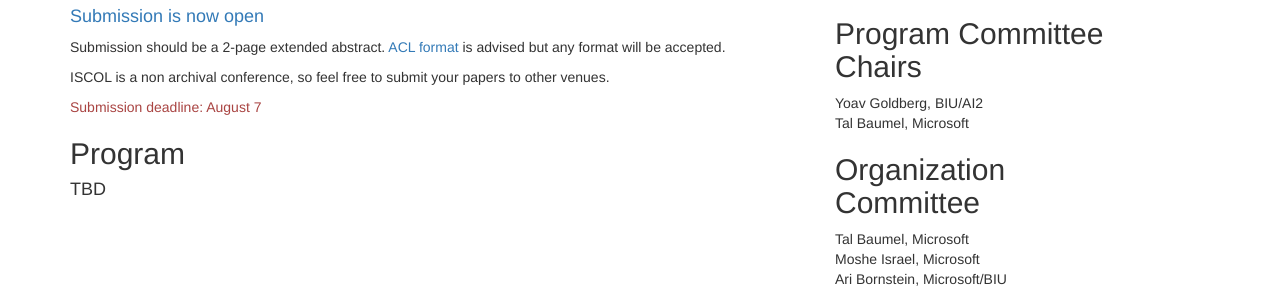
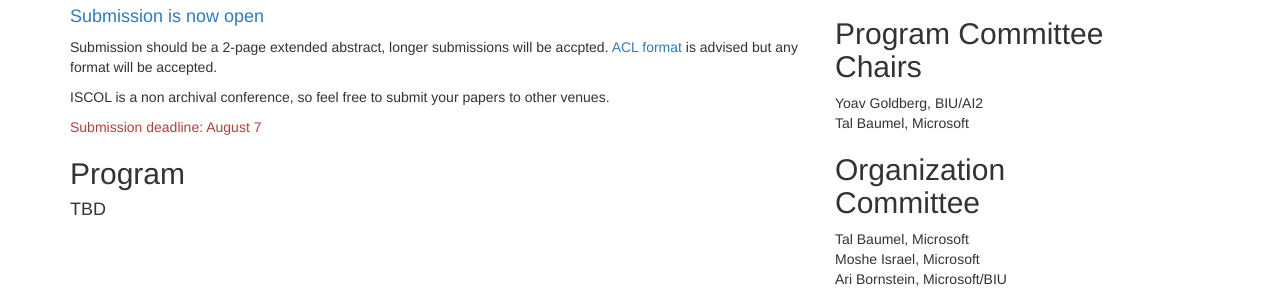
Before and after one commit to ISCOL2020/ISCOL2020.github.io, a plain HTML site: page index.html in a window 1280 px wide. Shown: the part 755-1061 px from the top of the page. Drawn offline with nearby package versions, Linux system fonts and the light colour scheme.

Commit message:
Update index.html

```diff
--- a/index.html
+++ b/index.html
@@ -80,7 +80,7 @@
             <h2>Call for papers</h2>
             <p> We invite presentations on recent work in all areas of computational linguistics, natural language processing, and closely related fields. We accept work underway or published provided that it represents recent and original work of interest to our audience.</p>
             <h4><a href="https://cmt3.research.microsoft.com/ISCOL2020/Submission/Index">Submission is now open</a></h4>
-            <p> Submission should be a 2-page extended abstract. <a href="http://acl2020.org/downloads/acl2020-templates.zip">ACL format</a> is advised but any format will be accepted.</p>
+            <p> Submission should be a 2-page extended abstract, longer submissions will be accpted. <a href="http://acl2020.org/downloads/acl2020-templates.zip">ACL format</a> is advised but any format will be accepted.</p>
             <p> ISCOL is a non archival conference, so feel free to submit your papers to other venues.</p>
             <p class="text-danger"> Submission deadline: August 7</p>
 
```
